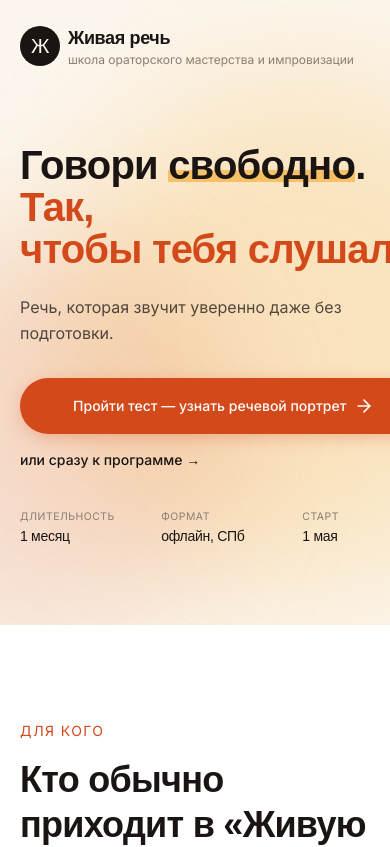
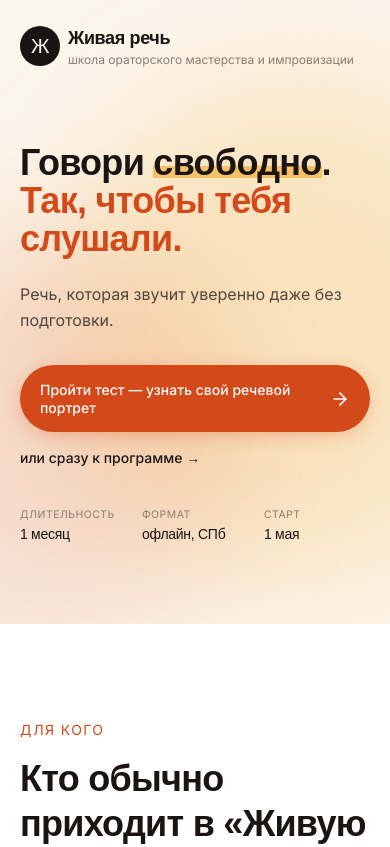
Before and after one commit to proektytelegram-alt/zhivaya-rech, a Next.js app: page / in a window 390 px wide. Shown: the top 847 px of the page. Built offline with nearby package versions, Linux system fonts and the light colour scheme; a web font is replaced by a local one.

Commit message:
fix(hero): убрал nbsp и жёсткие размеры, дал тексту переноситься

```diff
--- a/src/components/sections/Hero.tsx
+++ b/src/components/sections/Hero.tsx
@@ -19,7 +19,7 @@ export function Hero({ onStartQuiz }: { onStartQuiz: () => void }) {
             animate={{ opacity: 1, y: 0 }}
             transition={{ duration: 0.6 }}
           >
-            <h1 className="font-display text-[2.5rem] sm:text-5xl md:text-6xl lg:text-7xl leading-[1.05] font-semibold tracking-tight hyphens-none">
+            <h1 className="font-display text-4xl sm:text-5xl md:text-6xl lg:text-7xl leading-[1.05] font-semibold tracking-tight break-words">
               Говори{" "}
               <span className="relative inline-block">
                 <span className="relative z-10">свободно</span>
@@ -27,7 +27,7 @@ export function Hero({ onStartQuiz }: { onStartQuiz: () => void }) {
               </span>
               .
               <br />
-              <span className="text-primary">Так, чтобы&nbsp;тебя&nbsp;слушали.</span>
+              <span className="text-primary">Так, чтобы тебя слушали.</span>
             </h1>
 
             <p className="mt-6 text-base md:text-xl leading-relaxed text-foreground/75 max-w-xl">
@@ -38,10 +38,10 @@ export function Hero({ onStartQuiz }: { onStartQuiz: () => void }) {
               <Button
                 size="lg"
                 onClick={onStartQuiz}
-                className="w-full sm:w-auto text-sm sm:text-base px-5 sm:px-8 whitespace-normal leading-tight"
+                className="w-full sm:w-auto text-sm sm:text-base px-5 sm:px-8 py-4 whitespace-normal leading-tight h-auto min-h-[3.5rem]"
               >
-                <span className="text-left sm:text-center">
-                  Пройти тест — узнать речевой портрет
+                <span className="flex-1 text-left sm:text-center">
+                  Пройти тест — узнать свой речевой портрет
                 </span>
                 <ArrowRight className="h-5 w-5 flex-shrink-0" />
               </Button>
```
